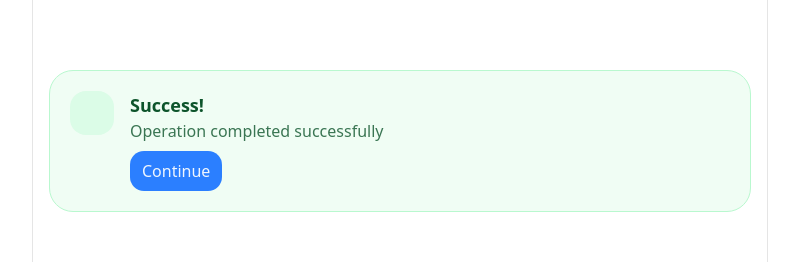
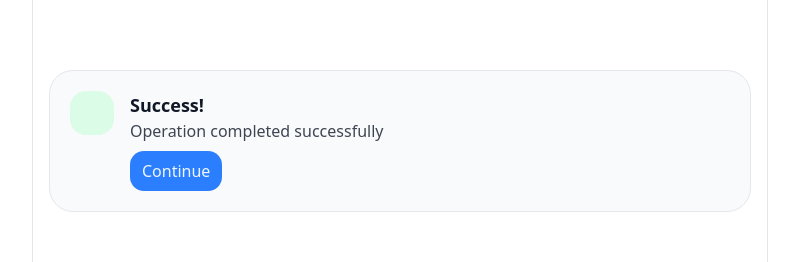
Before and after one commit to aevrHQ/ui, a Next.js app: page / in a window 1280 px wide. Shown: the part 264-526 px from the top of the page, without its empty margins (240-1039 px from the left). Built offline with nearby package versions, Linux system fonts and the light colour scheme; no server answers; some icons are missing.

Commit message:
refactor(infobox): migrate to class-variance-authority for styling
Implement CVA patterns for InfoBox component to improve maintainability and reduce code duplication
Add colorScheme prop to page.tsx InfoBox instance

```diff
--- a/app/page.tsx
+++ b/app/page.tsx
@@ -28,6 +28,7 @@ export default function Home() {
             <InfoBox
               type="success"
               title="Success!"
+              colorScheme={"default"}
               description="Operation completed successfully"
               actions={[
                 {
--- a/registry/lagos/ui/button.tsx
+++ b/registry/lagos/ui/button.tsx
@@ -1,3 +1,5 @@
+// ./registry/lagos/ui/button.tsx
+
 "use client";
 import * as React from "react";
 import { Slot } from "@radix-ui/react-slot";
--- a/registry/lagos/ui/info-box.tsx
+++ b/registry/lagos/ui/info-box.tsx
@@ -1,3 +1,4 @@
+// ./registry/lagos/ui/info-box.tsx
 "use client";
 
 import {
@@ -10,6 +11,7 @@ import {
 } from "iconsax-react";
 import Link from "next/link";
 import React, { FC, ReactNode } from "react";
+import { cva, type VariantProps } from "class-variance-authority";
 import { cn } from "@/lib/utils";
 import { Button } from "./button";
 import Loader from "@/registry/lagos/ui/loader";
@@ -36,17 +38,209 @@ interface ActionObject {
   custom?: boolean;
 }
 
-interface InfoBoxProps {
+// CVA variants for the main container
+const infoBoxVariants = cva(
+  "relative flex grow flex-wrap items-start border transition-colors duration-200",
+  {
+    variants: {
+      type: {
+        default: "",
+        warning: "",
+        error: "",
+        success: "",
+        info: "",
+        loading: "",
+      },
+      size: {
+        xs: "gap-2 rounded-xl p-2",
+        sm: "gap-3 rounded-2xl p-3",
+        md: "gap-4 rounded-3xl p-5 max-md:flex-col max-md:gap-2 max-md:p-3",
+        lg: "gap-5 rounded-3xl p-6",
+        xl: "gap-6 rounded-3xl p-8",
+        "2xl": "gap-8 rounded-3xl p-10",
+      },
+      colorScheme: {
+        default:
+          "border-gray-200 bg-gray-50 text-gray-900 dark:border-gray-700 dark:bg-gray-950 dark:text-gray-100",
+        full: "",
+      },
+    },
+    compoundVariants: [
+      // Full color scheme variants
+      {
+        type: "warning",
+        colorScheme: "full",
+        className:
+          "bg-yellow-50 dark:bg-yellow-950 border-yellow-200 dark:border-yellow-800 text-yellow-900 dark:text-yellow-100",
+      },
+      {
+        type: "error",
+        colorScheme: "full",
+        className:
+          "bg-red-50 dark:bg-red-950 border-red-200 dark:border-red-800 text-red-900 dark:text-red-100",
+      },
+      {
+        type: "success",
+        colorScheme: "full",
+        className:
+          "bg-green-50 dark:bg-green-950 border-green-200 dark:border-green-800 text-green-900 dark:text-green-100",
+      },
+      {
+        type: "info",
+        colorScheme: "full",
+        className:
+          "bg-blue-50 dark:bg-blue-950 border-blue-200 dark:border-blue-800 text-blue-900 dark:text-blue-100",
+      },
+      {
+        type: "loading",
+        colorScheme: "full",
+        className:
+          "bg-gray-50 dark:bg-gray-950 border-gray-200 dark:border-gray-800 text-gray-900 dark:text-gray-100",
+      },
+      {
+        type: "default",
+        colorScheme: "full",
+        className:
+          "bg-gray-50 dark:bg-gray-950 border-gray-200 dark:border-gray-800 text-gray-900 dark:text-gray-100",
+      },
+    ],
+    defaultVariants: {
+      type: "default",
+      size: "md",
+      colorScheme: "full",
+    },
+  }
+);
+
+// CVA variants for the icon container
+const iconContainerVariants = cva("relative flex items-start justify-center", {
+  variants: {
+    type: {
+      default: "bg-gray-100 dark:bg-gray-800",
+      warning: "bg-yellow-100 dark:bg-yellow-900/20",
+      error: "bg-red-100 dark:bg-red-900/20",
+      success: "bg-green-100 dark:bg-green-900/20",
+      info: "bg-blue-100 dark:bg-blue-900/20",
+      loading: "bg-gray-100 dark:bg-gray-800",
+    },
+    size: {
+      xs: "rounded-lg p-2",
+      sm: "rounded-xl p-2",
+      md: "rounded-2xl p-3",
+      lg: "rounded-2xl p-4",
+      xl: "rounded-3xl p-5",
+      "2xl": "rounded-3xl p-6",
+    },
+  },
+  defaultVariants: {
+    type: "default",
+    size: "md",
+  },
+});
+
+// CVA variants for icons
+const iconVariants = cva("icon", {
+  variants: {
+    type: {
+      default: "text-gray-500",
+      warning: "text-yellow-500",
+      error: "text-red-500",
+      success: "text-green-500",
+      info: "text-blue-500",
+      loading: "text-gray-500",
+    },
+    size: {
+      xs: "w-3 h-3",
+      sm: "w-4 h-4",
+      md: "w-5 h-5",
+      lg: "w-6 h-6",
+      xl: "w-7 h-7",
+      "2xl": "w-8 h-8",
+    },
+  },
+  defaultVariants: {
+    type: "default",
+    size: "md",
+  },
+});
+
+// CVA variants for title
+const titleVariants = cva("font-medium", {
+  variants: {
+    size: {
+      xs: "text-sm",
+      sm: "text-base",
+      md: "text-lg font-semibold max-md:text-base",
+      lg: "text-xl font-semibold",
+      xl: "text-2xl font-semibold",
+      "2xl": "text-3xl font-bold",
+    },
+  },
+  defaultVariants: {
+    size: "md",
+  },
+});
+
+// CVA variants for description
+const descriptionVariants = cva("opacity-80", {
+  variants: {
+    size: {
+      xs: "text-xs",
+      sm: "text-sm",
+      md: "text-base max-md:text-sm",
+      lg: "text-lg",
+      xl: "text-xl",
+      "2xl": "text-2xl",
+    },
+  },
+  defaultVariants: {
+    size: "md",
+  },
+});
+
+// CVA variants for actions container
+const actionsVariants = cva("flex flex-wrap", {
+  variants: {
+    size: {
+      xs: "mt-1 gap-1",
+      sm: "mt-1.5 gap-1.5",
+      md: "mt-2 gap-2",
+      lg: "mt-3 gap-2.5",
+      xl: "mt-4 gap-3",
+      "2xl": "mt-5 gap-4",
+    },
+  },
+  defaultVariants: {
+    size: "md",
+  },
+});
+
+// CVA variants for close button
+const closeButtonVariants = cva("absolute", {
+  variants: {
+    size: {
+      xs: "right-1 top-1",
+      sm: "right-2 top-2",
+      md: "right-3 top-3",
+      lg: "right-4 top-4",
+      xl: "right-5 top-5",
+      "2xl": "right-6 top-6",
+    },
+  },
+  defaultVariants: {
+    size: "md",
+  },
+});
+
+interface InfoBoxProps
+  extends Omit<React.HTMLAttributes<HTMLDivElement>, "title">,
+    VariantProps<typeof infoBoxVariants> {
   loading?: boolean;
   icon?: ReactNode;
   title?: string | ReactNode;
   description?: string | ReactNode;
   actions?: Array<ActionObject | ReactNode>;
   children?: ReactNode;
-  type?: InfoBoxType;
-  size?: InfoBoxSize;
-  colorScheme?: "default" | "full";
-  className?: string;
   onClose?: () => void;
 }
 
@@ -69,176 +263,36 @@ const InfoBox: FC<InfoBoxProps> = ({
   children,
   type = "default",
   size = "md",
-  colorScheme = "full",
+  colorScheme = "default",
   className,
   onClose,
+  ...props
 }) => {
-  // Get size-specific classes
-  const getSizeClasses = () => {
-    switch (size) {
-      case "xs":
-        return {
-          container: "gap-2 rounded-xl border p-2",
-          iconContainer: "rounded-lg p-2",
-          icon: "w-3 h-3",
-          title: "text-sm font-medium",
-          description: "text-xs",
-          actions: "mt-1 gap-1",
-          closeButton: "right-1 top-1",
-        };
-      case "sm":
-        return {
-          container: "gap-3 rounded-2xl border p-3",
-          iconContainer: "rounded-xl p-2",
-          icon: "w-4 h-4",
-          title: "text-base font-medium",
-          description: "text-sm",
-          actions: "mt-1.5 gap-1.5",
-          closeButton: "right-2 top-2",
-        };
-      case "md":
-        return {
-          container:
-            "gap-4 rounded-3xl border p-5 max-md:flex-col max-md:gap-2 max-md:p-3",
-          iconContainer: "rounded-2xl p-3",
-          icon: "w-5 h-5",
-          title: "text-lg font-semibold max-md:text-base",
-          description: "text-base max-md:text-sm",
-          actions: "mt-2 gap-2",
-          closeButton: "right-3 top-3",
-        };
-      case "lg":
-        return {
-          container: "gap-5 rounded-3xl border p-6",
-          iconContainer: "rounded-2xl p-4",
-          icon: "w-6 h-6",
-          title: "text-xl font-semibold",
-          description: "text-lg",
-          actions: "mt-3 gap-2.5",
-          closeButton: "right-4 top-4",
-        };
-      case "xl":
-        return {
-          container: "gap-6 rounded-3xl border p-8",
-          iconContainer: "rounded-3xl p-5",
-          icon: "w-7 h-7",
-          title: "text-2xl font-semibold",
-          description: "text-xl",
-          actions: "mt-4 gap-3",
-          closeButton: "right-5 top-5",
-        };
-      case "2xl":
-        return {
-          container: "gap-8 rounded-3xl border p-10",
-          iconContainer: "rounded-3xl p-6",
-          icon: "w-8 h-8",
-          title: "text-3xl font-bold",
-          description: "text-2xl",
-          actions: "mt-5 gap-4",
-          closeButton: "right-6 top-6",
-        };
-      default:
-        return {
-          container:
-            "gap-4 rounded-3xl border p-5 max-md:flex-col max-md:gap-2 max-md:p-3",
-          iconContainer: "rounded-2xl p-3",
-          icon: "w-5 h-5",
-          title: "text-lg font-semibold max-md:text-base",
-          description: "text-base max-md:text-sm",
-          actions: "mt-2 gap-2",
-          closeButton: "right-3 top-3",
-        };
-    }
-  };
-
-  const sizeClasses = getSizeClasses();
-
-  // Map type to appropriate icon and styles
+  // Map type to appropriate icon
   const getIconByType = () => {
     const iconProps = {
-      className: cn("icon", sizeClasses.icon),
+      className: iconVariants({ type, size }),
       color: "currentColor" as const,
       variant: "Bulk" as const,
     };
 
     if (loading) {
-      return <Loader loading className={cn("icon", sizeClasses.icon)} />;
+      return <Loader loading className={iconVariants({ size })} />;
     }
 
     switch (type) {
       case "warning":
-        return (
-          <Warning2
-            {...iconProps}
-            className={cn(iconProps.className, "text-yellow-500")}
-          />
-        );
+        return <Warning2 {...iconProps} />;
       case "error":
-        return (
-          <Danger
-            {...iconProps}
-            className={cn(iconProps.className, "text-red-500")}
-          />
-        );
+        return <Danger {...iconProps} />;
       case "success":
-        return (
-          <TickCircle
-            {...iconProps}
-            className={cn(iconProps.className, "text-green-500")}
-          />
-        );
+        return <TickCircle {...iconProps} />;
       case "info":
-        return (
-          <InfoCircle
-            {...iconProps}
-            className={cn(iconProps.className, "text-blue-500")}
-          />
-        );
+        return <InfoCircle {...iconProps} />;
       case "loading":
-        return (
-          <Loader loading={true} className={cn("icon", sizeClasses.icon)} />
-        );
+        return <Loader loading={true} className={iconVariants({ size })} />;
       default:
         return <Information {...iconProps} />;
-    }
-  };
-
-  const getIconContainerClasses = () => {
-    const baseClasses = cn(
-      "relative flex items-start justify-center",
-      sizeClasses.iconContainer
-    );
-
-    switch (type) {
-      case "warning":
-        return cn(baseClasses, "bg-yellow-100 dark:bg-yellow-900/20");
-      case "error":
-        return cn(baseClasses, "bg-red-100 dark:bg-red-900/20");
-      case "success":
-        return cn(baseClasses, "bg-green-100 dark:bg-green-900/20");
-      case "info":
-        return cn(baseClasses, "bg-blue-100 dark:bg-blue-900/20");
-      default:
-        return cn(baseClasses, "bg-gray-100 dark:bg-gray-800");
-    }
-  };
-
-  const getColorSchemeClasses = () => {
-    if (colorScheme === "default") {
-      return "border-gray-200 bg-gray-50 text-gray-900 dark:border-gray-700 dark:bg-gray-950 dark:text-gray-100";
-    }
-
-    switch (type) {
-      case "warning":
-        return "bg-yellow-50 dark:bg-yellow-950 border-yellow-200 dark:border-yellow-800 text-yellow-900 dark:text-yellow-100";
-      case "error":
-        return "bg-red-50 dark:bg-red-950 border-red-200 dark:border-red-800 text-red-900 dark:text-red-100";
-      case "success":
-        return "bg-green-50 dark:bg-green-950 border-green-200 dark:border-green-800 text-green-900 dark:text-green-100";
-      case "info":
-        return "bg-blue-50 dark:bg-blue-950 border-blue-200 dark:border-blue-800 text-blue-900 dark:text-blue-100";
-      default:
-        return "bg-gray-50 dark:bg-gray-950 border-gray-200 dark:border-gray-800 text-gray-900 dark:text-gray-100";
     }
   };
 
@@ -329,27 +383,23 @@ const InfoBox: FC<InfoBoxProps> = ({
 
   return (
     <div
-      className={cn(
-        "relative flex grow flex-wrap items-start",
-        sizeClasses.container,
-        getColorSchemeClasses(),
-        className
-      )}
+      className={cn(infoBoxVariants({ type, size, colorScheme }), className)}
+      {...props}
     >
       {displayIcon && (
-        <div className={getIconContainerClasses()}>{displayIcon}</div>
+        <div className={iconContainerVariants({ type, size })}>
+          {displayIcon}
+        </div>
       )}
 
       <div className="flex-1">
-        {title && <h3 className={sizeClasses.title}>{title}</h3>}
+        {title && <h3 className={titleVariants({ size })}>{title}</h3>}
         {description && (
-          <div className={cn("opacity-80", sizeClasses.description)}>
-            {description}
-          </div>
+          <div className={descriptionVariants({ size })}>{description}</div>
         )}
 
         {actions && actions.length > 0 && (
-          <div className={cn("flex flex-wrap", sizeClasses.actions)}>
+          <div className={actionsVariants({ size })}>
             {actions.map((action, index) => renderActionItem(action, index))}
           </div>
         )}
@@ -362,7 +412,7 @@ const InfoBox: FC<InfoBoxProps> = ({
           onClick={onClose}
           variant="ghost"
           size={getActionSize()}
-          className={cn("absolute", sizeClasses.closeButton)}
+          className={closeButtonVariants({ size })}
           aria-label="Close"
         >
           <CloseCircle className="icon" color="currentColor" variant="Bulk" />
@@ -372,4 +422,5 @@ const InfoBox: FC<InfoBoxProps> = ({
   );
 };
 
-export { InfoBox };
+export { InfoBox, infoBoxVariants };
+export type { InfoBoxProps };
```
